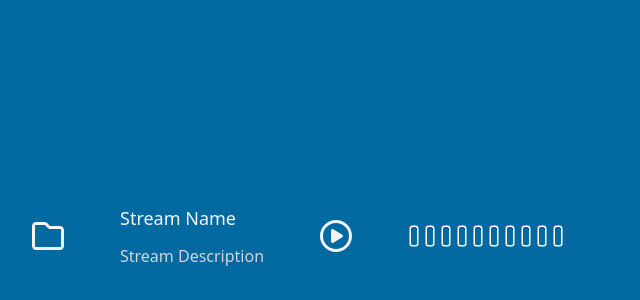
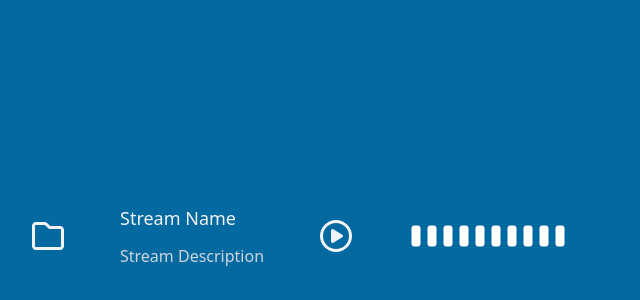
Before and after one commit to Pkshields/GlideWave, a React (Vite) app in the folder frontend/: page / in a window 1280 px wide. Shown: the part 500-800 px from the top of the page, without its empty margins (0-640 px from the left). Built offline with nearby package versions, Linux system fonts and the light colour scheme.

Commit message:
Adding a visually-functioning volume control component

```diff
--- a/frontend/src/features/player-controls/player-controls.tsx
+++ b/frontend/src/features/player-controls/player-controls.tsx
@@ -1,6 +1,7 @@
 import { faCirclePlay as faCirclePlayRegular, faFolder as faFolderRegular } from "@fortawesome/free-regular-svg-icons";
 import { faCirclePlay as faCirclePlaySolid, faFolder as faFolderSolid } from "@fortawesome/free-solid-svg-icons";
 import { PlayerControlButton } from "./player-control-button";
+import { VolumeSlider } from "./volume-slider";
 
 export function PlayerControls() {
     return (
@@ -12,18 +13,7 @@ export function PlayerControls() {
                     <p className="text-gray-300">Stream Description</p>
                 </div>
                 <PlayerControlButton icon={faCirclePlayRegular} iconOnHover={faCirclePlaySolid} size="2x" />
-                <div className="flex space-x-1 items-center">
-                    <div className="py-3 px-1 border-2 rounded border-white scale-75"></div>
-                    <div className="py-3 px-1 border-2 rounded border-white scale-75"></div>
-                    <div className="py-3 px-1 border-2 rounded border-white scale-75"></div>
-                    <div className="py-3 px-1 border-2 rounded border-white scale-75"></div>
-                    <div className="py-3 px-1 border-2 rounded border-white scale-75"></div>
-                    <div className="py-3 px-1 border-2 rounded border-white scale-75"></div>
-                    <div className="py-3 px-1 border-2 rounded border-white scale-75"></div>
-                    <div className="py-3 px-1 border-2 rounded border-white scale-75"></div>
-                    <div className="py-3 px-1 border-2 rounded border-white scale-75"></div>
-                    <div className="py-3 px-1 border-2 rounded border-white scale-75"></div>
-                </div>
+                <VolumeSlider />
             </div>
         </div>
     )
--- /dev/null
+++ b/frontend/src/features/player-controls/volume-slider.tsx
@@ -0,0 +1,35 @@
+import { useState } from "react";
+import { repeat } from "../../utils/loops";
+
+export function VolumeSlider() {
+    const [volume, setVolume] = useState(10)
+    const [hoverOverNotch, setHoverOverNotch] = useState(-1)
+
+    const generateSliderNotchClasses = (index: number): string => {
+        const styleClassNames = "py-3 px-1 mx-0.5 border-2 rounded border-white scale-75"
+
+        const effectiveVolume = hoverOverNotch == -1 ? volume : hoverOverNotch
+        if (index <= effectiveVolume - 1) {
+            return `${styleClassNames} bg-white`
+        }
+
+        return styleClassNames
+    }
+
+    return (
+        <div className="flex space-x-0 items-center">
+            {repeat(
+                index => (
+                    <div
+                        onMouseEnter={() => setHoverOverNotch(index + 1)}
+                        onMouseLeave={() => setHoverOverNotch(-1)}
+                        onClick={() => setVolume(index + 1)}
+                    >
+                        <div className={generateSliderNotchClasses(index)} />
+                    </div>
+                ),
+                10
+            )}
+        </div>
+    )
+}
--- /dev/null
+++ b/frontend/src/utils/loops.ts
@@ -0,0 +1,3 @@
+export function repeat<ReturnType>(callback: (index: number) => ReturnType, times: number): ReturnType[] {
+    return Array.from({ length: times }).map((_, index) => callback(index))
+}
```
